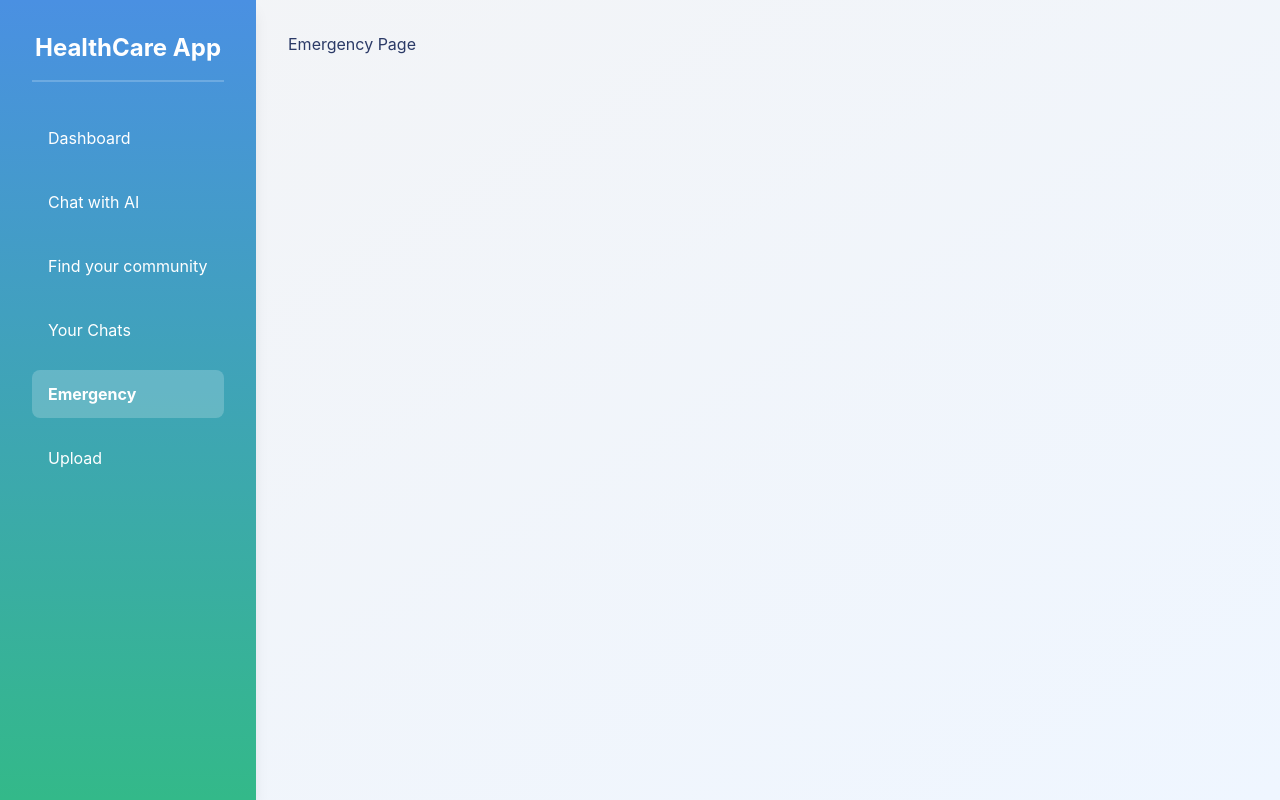
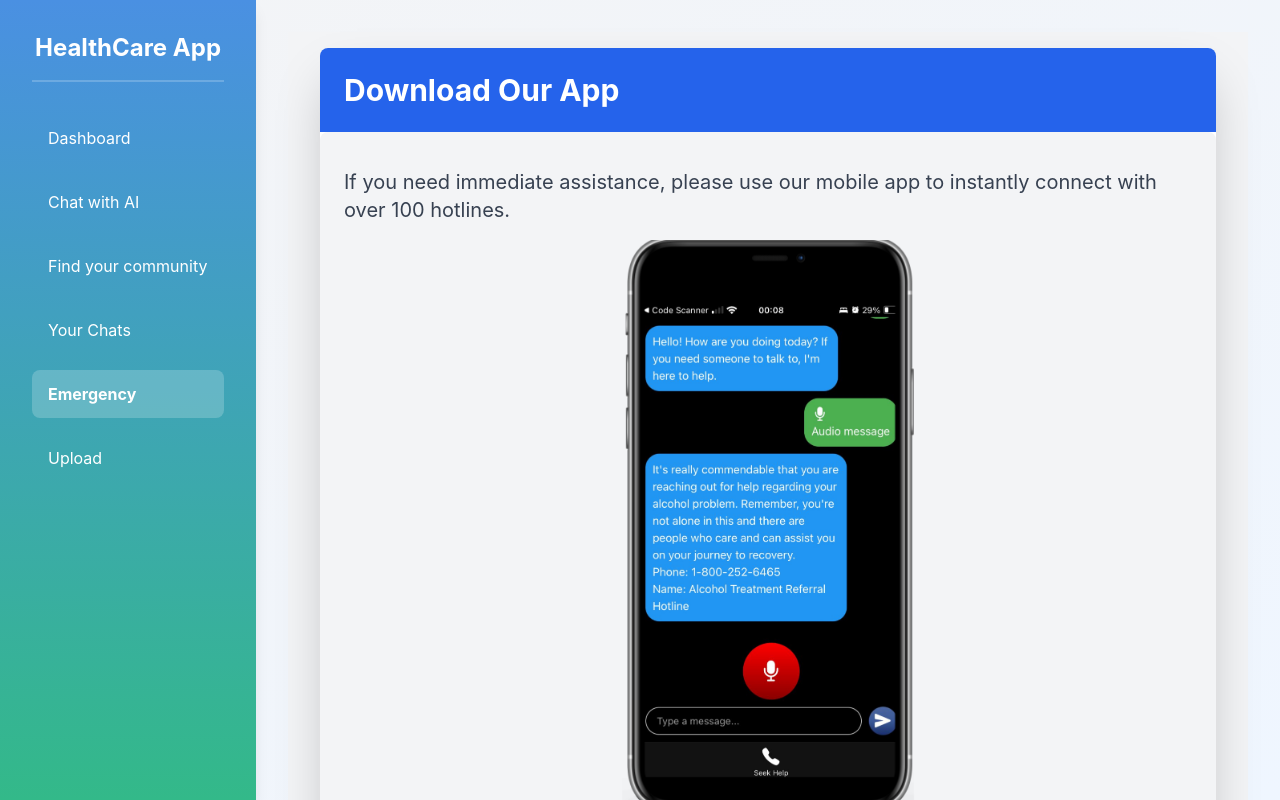
Before and after one commit to Swastik3/HackHarvard2024, a React (Create React App) app in the folder frontend/: page /emergency in a window 1280 px wide. Built offline with nearby package versions, Linux system fonts and the light colour scheme.

Commit message:
static emergency page

```diff
--- a/frontend/src/components/Emergency.jsx
+++ b/frontend/src/components/Emergency.jsx
@@ -1,11 +1,46 @@
 import React from 'react';
+import { Phone, Heart, Shield } from 'lucide-react';
+import AppPic from '../AppPic.png';
 
 const Emergency = () => {
-    return (
-        <div>
-            <h1>Emergency Page</h1>
+  return (
+    <div className="flex-1 p-4 bg-gray-100">
+      <div className="max-w-4xl mx-auto bg-white rounded-lg shadow-2xl overflow-hidden">
+        <div className="bg-blue-600 p-6 text-white">
+              <h2 className="text-3xl font-bold">Download Our App</h2>
+            </div>
+        <div className="bg-gray-100 rounded-lg p-6">
+        <div className="pt-3">
+          <p className="text-xl mb- text-gray-700">
+            If you need immediate assistance, please use our mobile app to instantly connect with over 100 hotlines.
+          </p>
+
+            <h2 className="text-2xl font-semibold mb-4 text-blue-600"></h2>
+            <div className="flex justify-center">
+              <img src={AppPic} alt="Our App" className="rounded max-w-full h-auto" style={{maxHeight: '600px'}} />
+            </div>
+
+            <div className="flex justify-center space-x-12">
+            <div className="flex flex-col items-center">
+              <Phone size={40} className="mb-2 text-blue-600" />
+              <span className="text-sm font-medium">Instant Access</span>
+            </div>
+            <div className="flex flex-col items-center">
+              <Heart size={40} className="mb-2 text-blue-600" />
+              <span className="text-sm font-medium">Compassionate Care</span>
+            </div>
+            <div className="flex flex-col items-center">
+              <Shield size={40} className="mb-2 text-blue-600" />
+              <span className="text-sm font-medium">Safe & Secure</span>
+            </div>
+          </div>
+          </div>
+
+
         </div>
-    );
+      </div>
+    </div>
+  );
 };
 
 export default Emergency;
```
Also changed, not shown: frontend/src/AppPic.png (added).
